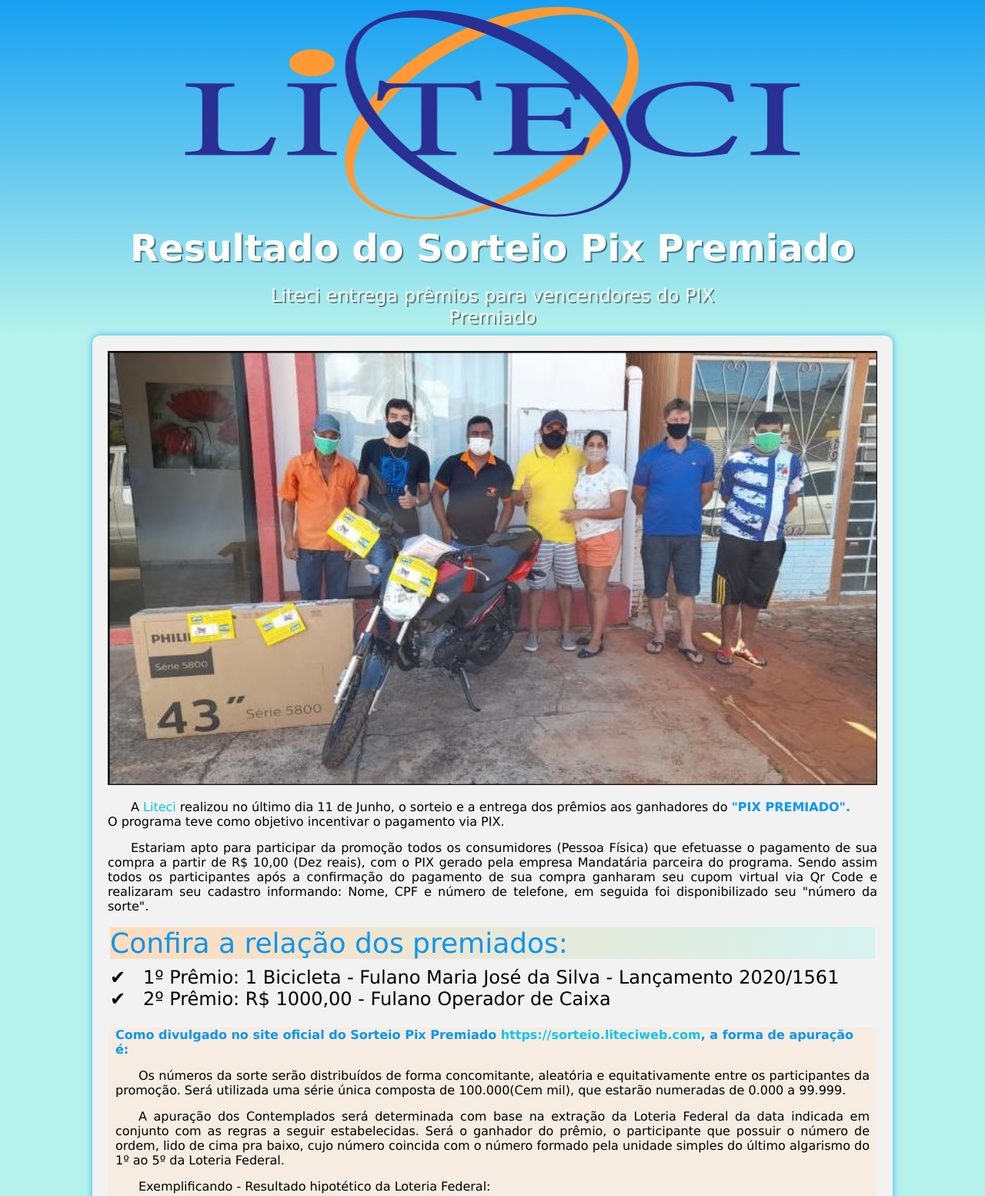
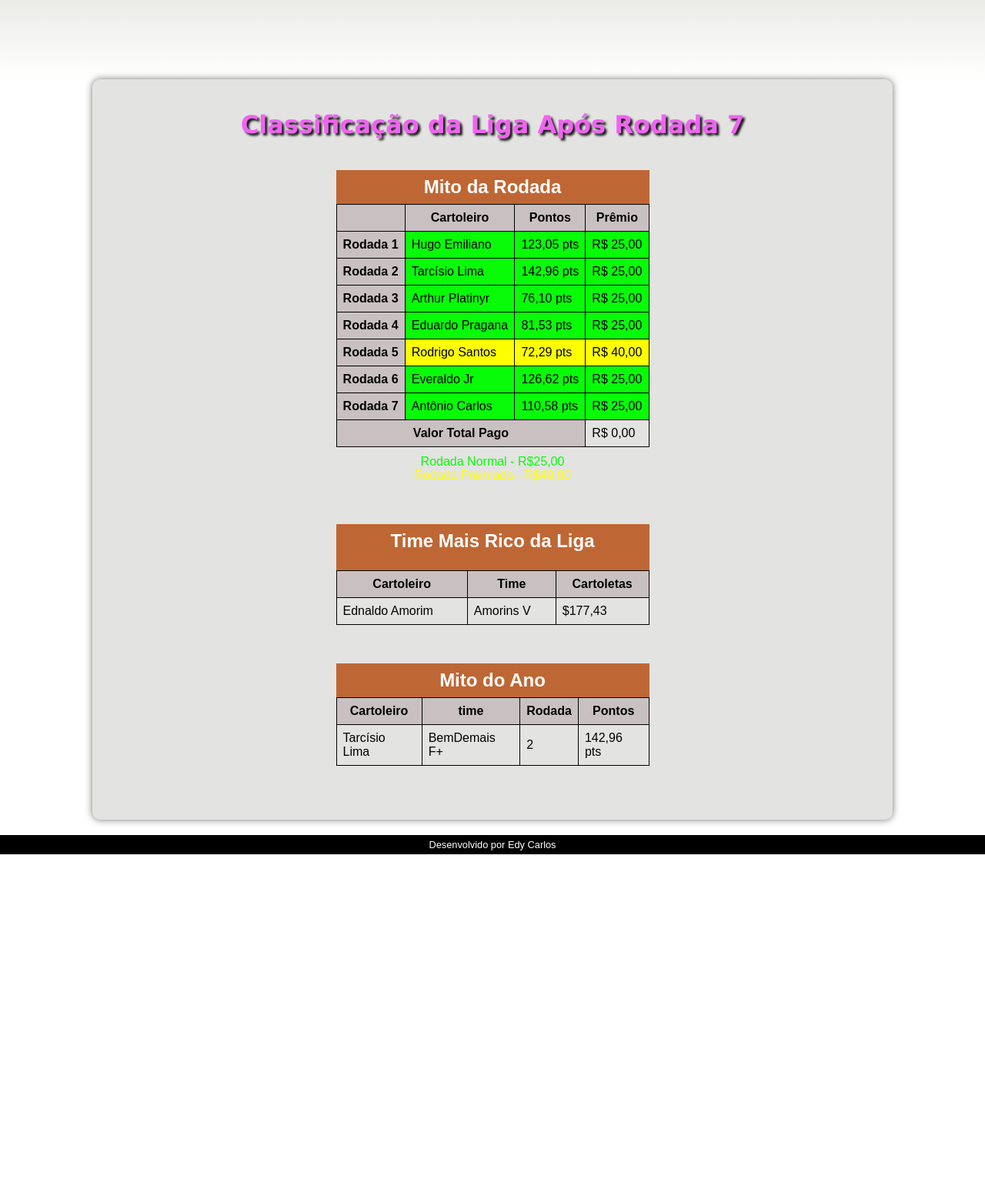
Before and after one commit to edycarlos86/Site-Resultado-Sorteio, a plain HTML site: page index.html in a window 1280 px wide. Shown: the part 47-1601 px from the top of the page at 77% size. After the commit the page ends 1157 px from the top, so only its background shows below. Drawn offline with Linux system fonts and the light colour scheme.

Commit message:
Add files via upload

```diff
--- a/index.html
+++ b/index.html
@@ -4,74 +4,123 @@
     <meta charset="UTF-8">
     <meta http-equiv="X-UA-Compatible" content="IE=edge">
     <meta name="viewport" content="width=device-width, initial-scale=1.0">
-    <link rel="shortcut icon" href="imagens/logo_liteci.png" type="image/x-icon">
     <link rel="stylesheet" href="style.css">
-    <title>Resultado Pix Premiado</title>
+    <title>Liga dos Campeões Cartolano 2022</title>
 </head>
 <body>
     <header>
-            <div id="imagem-top">
-                <img src="imagens/logo_liteci.png" alt="">
-            </div>
-
-        <h1>Resultado do Sorteio Pix Premiado</h1>
-        <p>Liteci entrega prêmios para vencendores do PIX Premiado</p>
+        <div class="banner">
+            <img src="img/banner.jpg" alt="Liga dos Campeões Cartolanos 2022">
+        </div>
     </header>
     <main>
-            <section>
-                <img src="imagens/vencedor.JPG" alt="Ganhador do Sorteio">
-                <p>
-                    A <a href="https://liteci.info/" target="_blank">Liteci</a>  realizou no último dia 11 de Junho, o sorteio e a entrega dos prêmios aos ganhadores do <strong>"PIX PREMIADO".</strong><br>
-                    O programa teve como objetivo incentivar o pagamento via PIX.
-                </p>
-                <p>
-                    Estariam apto para participar da promoção todos os consumidores (Pessoa Física) que efetuasse o pagamento de sua compra
-                    a partir de R$ 10,00 (Dez reais), com o PIX gerado pela empresa Mandatária parceira do programa. Sendo assim todos os participantes após a confirmação do pagamento de sua compra ganharam seu cupom virtual via Qr Code e realizaram seu cadastro informando: Nome, CPF e número de telefone, em seguida foi disponibilizado seu "número da sorte".
-                </p>
-                <aside id="premio">
-                    <h2>Confira a relação dos premiados:</h2>
-                    <ul>
-                        <li>
-                            1º Prêmio: 1 Bicicleta - Fulano Maria José da Silva - Lançamento 2020/1561
-                        </li>
-                        <li>
-                            2º Prêmio: R$ 1000,00 - Fulano Operador de Caixa
-                        </li>
-                    </ul>
-                </aside>
-            </section>
-            <section id="regra">
-                <h4>Como divulgado no site oficial do Sorteio Pix Premiado <a href="https://sorteio.liteciweb.com" target="_blank">https://sorteio.liteciweb.com</a>, a forma de apuração é:</h4>
-
-                <p>
-                    Os números da sorte serão distribuídos de forma concomitante, aleatória e equitativamente entre os participantes da promoção. Será utilizada uma série única composta de 100.000(Cem mil), que estarão numeradas de 0.000 a 99.999.
-                </p>
-                <p>
-                    A apuração dos Contemplados será determinada com base na extração da Loteria Federal da data indicada em conjunto com as regras a seguir estabelecidas. Será o ganhador do prêmio, o participante que possuir o número de ordem, lido de cima pra baixo, cujo número coincida com o número formado pela unidade simples do último algarismo do 1º ao 5º da Loteria Federal.
-                </p>
-                <p>
-                    Exemplificando - Resultado hipotético da Loteria Federal:
-                </p>
-                    <ul>
-                        <li>Prêmio 3248<strong>5</strong></li>
-                        <li>Prêmio 4598<strong>3</strong></li>
-                        <li>Prêmio 3744<strong>2</strong></li>
-                        <li>Prêmio 1866<strong>6</strong></li>
-                        <li>Prêmio 2299<strong>9</strong></li>
-                    </ul>
-                <p>
-                    Neste exemplo será contemplado o titular do número da sorte <strong>53269</strong>.
-                    Para determinação do participante contemplado, este deve possuir o “Número da sorte” que coincide exatamente com o “Número da Sorte contemplado”, não havendo ganhador, será contemplado o número imediatamente posterior ao número sorteado e não havendo ganhador será então contemplado o “Número da Sorte” imediatamente inferior ao número sorteado.
-                </p>
-                <p>
-                    Caso não tenha sido distribuído nenhum elemento sorteável na série apurada, o valor correspondente ao prêmio será recolhido, pela empresa Promotora, ao Tesouro Nacional, como renda da União, na forma da Lei.
-                </p>
-                <h4>Distribuição dos elementos sorteáveis:</h4>
-                <p>
-                    A geração e distribuição dos elementos sorteáveis foram feitas de forma aleatória.
-                </p>
-            </section>
+        <h1>
+            Classificação da Liga Após Rodada 7
+        </h1>
+        <section>
+            <table id="one">
+                <caption>Mito da Rodada</caption>
+                <thead>
+                    <tr>
+                        <th></th>
+                        <th scope="col">Cartoleiro</th>
+                        <th scope="col">Pontos</th>
+                        <th scope="col">Prêmio</th>
+                    </tr>
+                </thead>
+                <tbody>
+                    <tr>
+                        <th scope="row">Rodada 1</th>
+                        <td class="verde">Hugo Emiliano</td>
+                        <td class="verde">123,05 pts</td>
+                        <td class="verde">R$ 25,00</td>
+                    </tr>
+                    <tr>
+                        <th scope="row">Rodada 2</th>
+                        <td class="verde">Tarcísio Lima</td>
+                        <td class="verde">142,96 pts</td>
+                        <td class="verde">R$ 25,00</td>
+                    </tr>
+                    <tr>
+                        <th scope="row">Rodada 3</th>
+                        <td class="verde">Arthur Platinyr</td>
+                        <td class="verde">76,10 pts</td>
+                        <td class="verde">R$ 25,00</td>
+                    </tr>
+                    <tr>
+                        <th scope="row">Rodada 4</th>
+                        <td class="verde">Eduardo Pragana</td>
+                        <td class="verde">81,53 pts</td>
+                        <td class="verde">R$ 25,00</td>
+                    </tr>
+                    <tr>
+                        <th scope="row">Rodada 5</th>
+                        <td class="amarelo">Rodrigo Santos</td>
+                        <td class="amarelo">72,29 pts</td>
+                        <td class="amarelo">R$ 40,00</td>
+                    </tr>
+                    <tr>
+                        <th scope="row">Rodada 6</th>
+                        <td class="verde">Everaldo Jr</td>
+                        <td class="verde">126,62 pts</td>
+                        <td class="verde">R$ 25,00</td>
+                    </tr>
+                    <tr>
+                        <th scope="row">Rodada 7</th>
+                        <td class="verde">Antônio Carlos</td>
+                        <td class="verde">110,58 pts</td>
+                        <td class="verde">R$ 25,00</td>
+                    </tr>
+                </tbody>
+                <tfoot>
+                    <tr>
+                        <th scope="row" colspan="3">Valor Total Pago</th>
+                        <td>R$ 0,00</td>
+                    </tr>
+                </tfoot>
+            </table>
+            <legend style="color:rgb(8, 252, 8);">Rodada Normal - R$25,00</legend>
+            <legend style="color:yellow ;">Rodada Premiada - R$40,00</legend><br><br><br>
+        </section>
+        <section>
+            <table id="two">
+                <caption>Time Mais Rico da Liga<caption>
+                <thead>
+                    <tr>
+                        <th>Cartoleiro</th>
+                        <th>Time</th>
+                        <th>Cartoletas</th>
+                    </tr>
+                </thead>
+                <tbody>
+                    <tr>
+                        <td>Ednaldo Amorim</td>
+                        <td>Amorins V</td>
+                        <td>$177,43</td>
+                    </tr>
+                </tbody>
+            </table>
+        </section>
+        <section>
+            <table id="tree">
+                <caption>Mito do Ano</caption>
+                <thead>
+                    <tr>
+                        <th>Cartoleiro</th>
+                        <th>time</th>
+                        <th>Rodada</th>
+                        <th>Pontos</th>
+                    </tr>
+                </thead>
+                <tr>
+                    <td>Tarcísio Lima</td>
+                    <td>BemDemais F+</td>
+                    <td>2</td>
+                    <td>142,96 pts</td>
+                </tr>
+            </table>
+        </section>
     </main>
-    <footer>Liteci Automação Comercial 2022 &copy</footer>
+    <footer>Desenvolvido por Edy Carlos</footer>
 </body>
 </html>
--- a/style.css
+++ b/style.css
@@ -1,50 +1,35 @@
 @charset "UTF-8";
 
-* {
+*{
     margin: 0px;
     padding: 0px;
 }
 
 body {
-    background-color: #B6F2EC;
-    font-family: Verdana, Geneva, Tahoma, sans-serif;
+    font-family: Arial, Helvetica, sans-serif;
+    background-color: rgb(255, 255, 255);
 }
 
 header {
-    background-image: linear-gradient(to bottom, #0597F2,#B6F2EC  );
+    background-image: linear-gradient(to bottom, #e2e2dd, #ffffff);
     min-height: 150px;
-    text-align: center;
-    padding-top: 50px;
-
-
-}
-
-header > h1 {
-    color: white;
-    margin-bottom: 20px;
-    font-size: 3em;
-    text-shadow: 2px 2px 0px #02020275;
-}
-
-header > p{
-    color: white;
-    font-size: 1.5em;
-    max-width: 600px;
-    padding-left: 10px;
-    padding-right: 10px;
-    padding-bottom: 10px;
-    margin: auto;
-    text-shadow: 2px 2px 0px #02020275;
-}
-
-div#imagem-top {
-    max-width: 800px;
-    margin: auto;
-    padding: 5px;
 }
 
 div img {
     width: 100%;
+}
+
+section > table#one, table#two, table#tree {
+    margin: auto;
+    margin-bottom: 50px;
+}
+
+section > table#one {
+    margin-bottom: 10px;
+}
+
+section > legend {
+    text-align: center;
 }
 
 main {
@@ -52,78 +37,55 @@ main {
     max-width: 1000px;
     margin: auto;
     padding: 20px;
-    background-color: #F2F2F2;
+    background-color:#E3E3E1 ;
     border-radius: 10px;
-    box-shadow: 0px 0px 10px #0597f2ad;
-    margin-bottom: 5px;
+    box-shadow: 0px 0px 10px #302d2ca9;
+    margin-bottom: 20px;
 }
 
-main h2 {
-    color: #0597F2;
-    font-size: 1.5em;
-    font-weight: normal;
-    background-image: linear-gradient(to right,#FFDCBC, #d5f3f0 );
-    margin-bottom: 10px;
-
+main h1 {
+    font-family: Verdana, Geneva, Tahoma, sans-serif;
+    text-align: center;
+    margin: 20px;
+    margin-bottom: 40px;
+    color: #F063F2;
+    text-shadow: 3px 3px 3px #161616;
 }
 
-main h4 {
-    margin-top: 20px;
-    color: #0597F2;
+caption {
+    font-size: 1.5em;
+    background-color: #BF6734;
+    font-weight: bold;
+    color: white;
+    padding: 8px;
 }
 
-main img {
-    width: 100%;
+table#one, table#two, table#tree {
+    width: 407px;
+    border-collapse: collapse;
 }
 
-main p {
-    margin: 15px 0px;
-    text-align: justify;
-    text-indent: 30px;
+table#one td, th, td{
+    border: 1px solid;
+    padding: 8px;
 }
 
-main strong {
-    color: #0597F2;
+th {
+    background-color:rgb(201, 193, 193) ;
 }
 
-main a {
-    text-decoration: none;
-    color: #07C7F2;
-
-
+.verde {
+    background-color:rgb(8, 252, 8)  ;
 }
 
-main a:hover {
-    color: #FFDCBC;
-    background-color:#07C7F2 ;
-    text-decoration: underline;
-}
-
-main ul {
-    list-style-type: '\2714\00A0\00A0';
-    list-style-position: inside;
-}
-
-aside {
-
-    border-radius: 5px;
-    padding: 3px;
-}
-
-aside#premio {
-    font-size: 1.5em;
-}
-
-section#regra {
-    background-color: #ffdcbc4d;
-    border-radius: 10px;
-    padding: 0px 10px 10px 10px;
+.amarelo {
+    background-color:yellow ;
 }
 
 footer {
-    background-color: #0597F2;
+    background-color: #000000;
     text-align: center;
-    color: #FFDCBC;
+    color: #ffffff;
     font-size: 0.8em;
     padding: 5px;
 }
```
